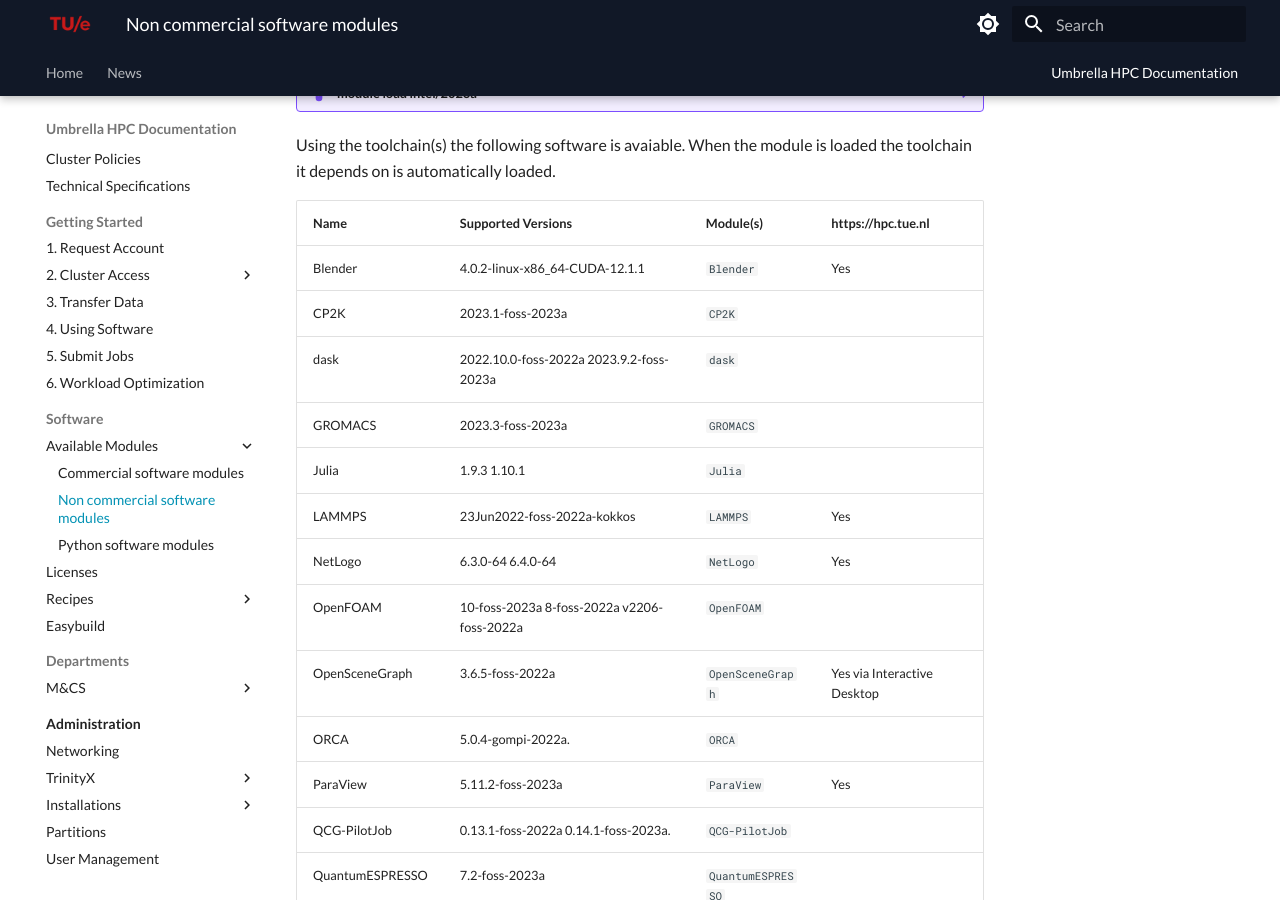
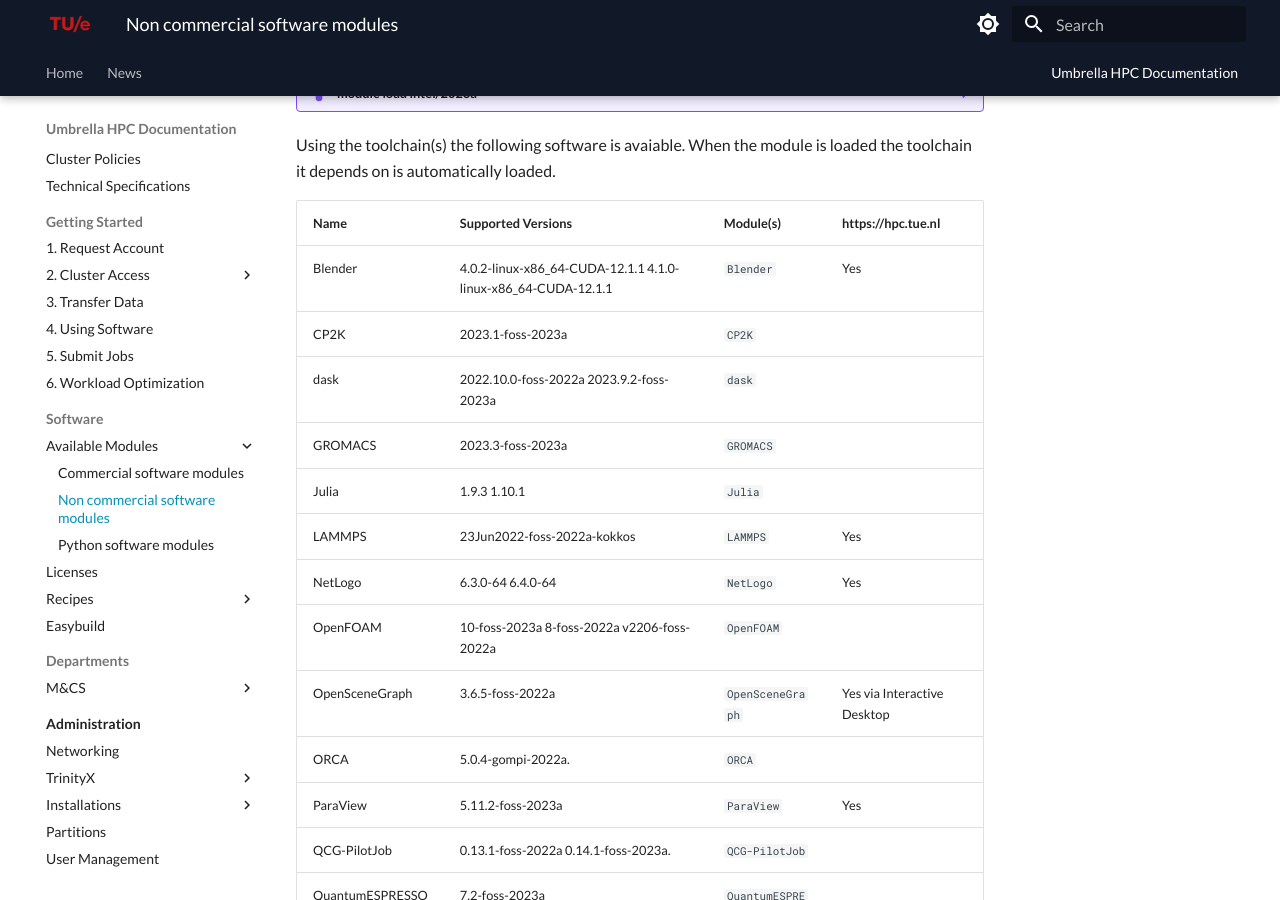
Before and after one commit to gferhpc/supercomputing.tue.nl, an MkDocs documentation site: the page built from pages/documentation/software/modules/non-commercial.md, in a window 1280 px wide and 900 px high, scrolled down 663 px. Built offline with MkDocs 1.6.1 and Material for MkDocs 9.7.7, drawn with Linux system fonts in a browser that asks for light colours.

Commit message:
Update non-commercial.md

```diff
--- a/pages/documentation/software/modules/non-commercial.md
+++ b/pages/documentation/software/modules/non-commercial.md
@@ -78,7 +78,7 @@
 
 | Name           | Supported Versions                   | Module(s)                | https://hpc.tue.nl |
 | -------------- | ------------------------------------ | ------------------------ | ------------------ |
-| Blender        | 4.0.2-linux-x86_64-CUDA-12.1.1       | `Blender`   | Yes |
+| Blender        | 4.0.2-linux-x86_64-CUDA-12.1.1 4.1.0-linux-x86_64-CUDA-12.1.1 | `Blender`   | Yes |
 | CP2K           | 2023.1-foss-2023a                    | `CP2K`      | |
 | dask           | 2022.10.0-foss-2022a 2023.9.2-foss-2023a | `dask`  | |
 | GROMACS        | 2023.3-foss-2023a                    | `GROMACS`   | |
```
